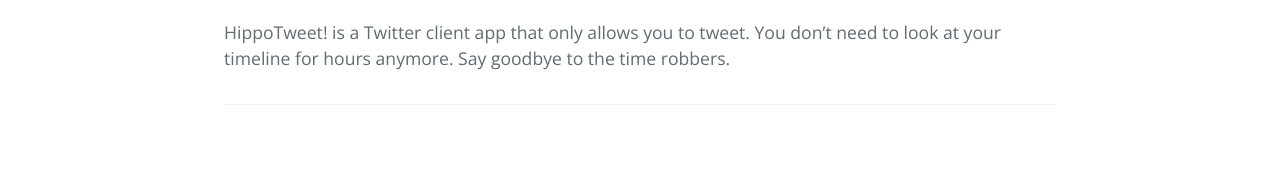
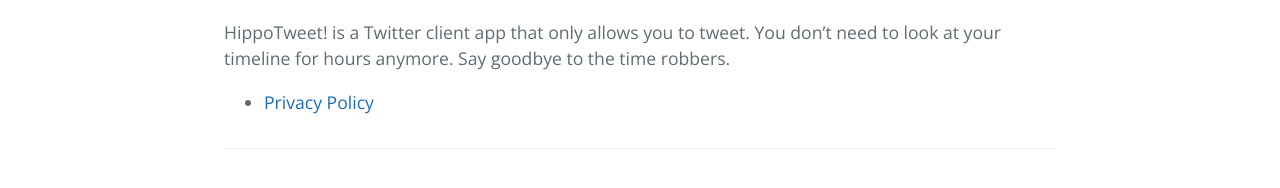
Before and after one commit to benzoh/hippotweet.hippohack.me, a Jekyll site: the page built from docs/index.md, in a window 1280 px wide. Shown: the part 430-618 px from the top of the page. Built offline with Jekyll 4.4.1, drawn with Linux system fonts in a browser that asks for light colours.

Commit message:
add privacy page link

```diff
--- a/docs/index.md
+++ b/docs/index.md
@@ -6,3 +6,5 @@ title: "HippoTweet!"
 # HippoTweet!
 
 HippoTweet! is a Twitter client app that only allows you to tweet. You don't need to look at your timeline for hours anymore. Say goodbye to the time robbers.
+
+- [Privacy Policy](https://hippotweet.hippohack.me/privacy/)
```
Also changed, not shown: docs/privacy/index.md (+2 -1 lines).
